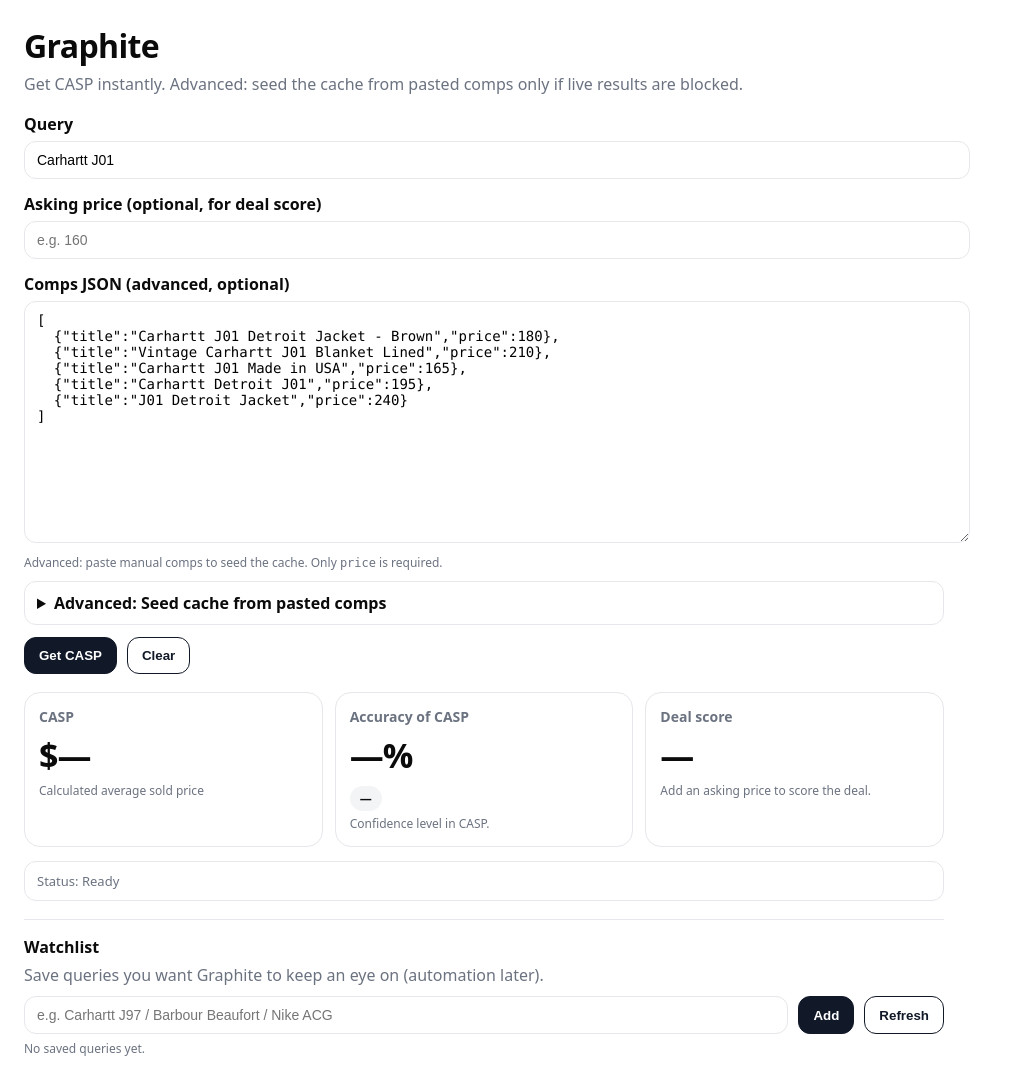
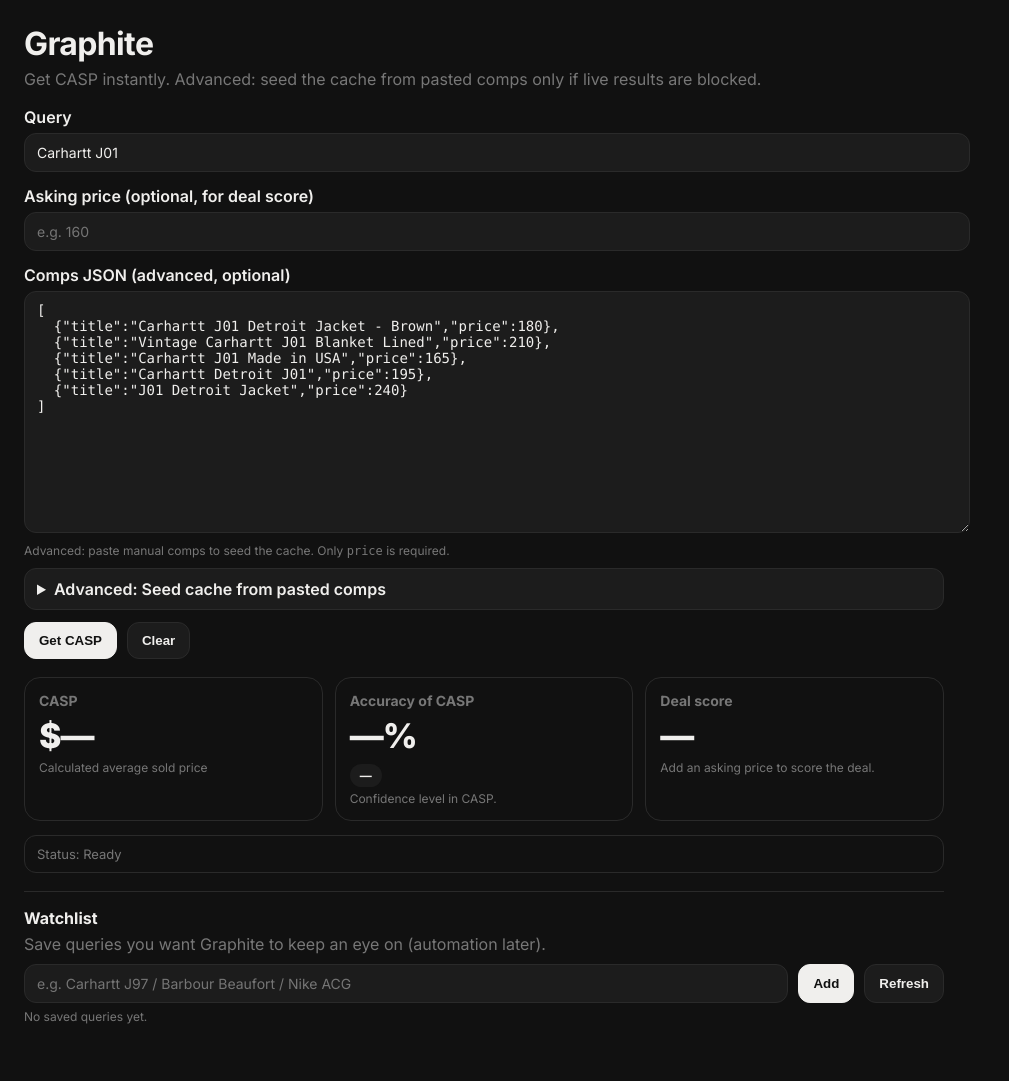
Before and after one commit to fergmag/Graphite, a Flask app: page / in a window 1280 px wide. Shown: the whole page, without its empty margins (0-1009 px from the left). After the commit the page ends 1024 px from the top, so only its background shows below. Run offline with Flask 3, Linux system fonts and the light colour scheme; data that the repository does not hold is empty.

Commit message:
dark mode, font, colors

```diff
--- a/app/templates/index.html
+++ b/app/templates/index.html
@@ -4,20 +4,24 @@
     <meta charset="utf-8" />
     <meta name="viewport" content="width=device-width,initial-scale=1" />
     <title>Graphite</title>
+    <link rel="preconnect" href="https://fonts.googleapis.com" />
+    <link rel="preconnect" href="https://fonts.gstatic.com" crossorigin />
+    <link href="https://fonts.googleapis.com/css2?family=Inter:wght@400;600;700;800&display=swap" rel="stylesheet" />
     <style>
       :root {
-        --bg: #ffffff;
-        --fg: #0b0b0b;
-        --muted: #6b7280;
-        --line: #e5e7eb;
-        --pill: #f3f4f6;
-        --btn: #111827;
-        --btnfg: #ffffff;
-        --btn2: #ffffff;
+        --bg: #111111;
+        --fg: #f0efed;
+        --muted: #777777;
+        --line: #2a2a2a;
+        --pill: #1c1c1c;
+        --btn: #f0efed;
+        --btnfg: #111111;
+        --btn2bg: #1c1c1c;
+        --btn2fg: #f0efed;
       }
 
       body {
-        font-family: system-ui, -apple-system, Segoe UI, Roboto, Arial, sans-serif;
+        font-family: 'Inter', system-ui, -apple-system, sans-serif;
         margin: 24px;
         max-width: 920px;
         color: var(--fg);
@@ -35,6 +39,9 @@
         border-radius: 12px;
         font-size: 14px;
         outline: none;
+        background: var(--pill);
+        color: var(--fg);
+        font-family: inherit;
       }
 
       textarea {
@@ -53,8 +60,9 @@
         font-weight: 600;
       }
       button.secondary {
-        background: var(--btn2);
-        color: var(--btn);
+        background: var(--btn2bg);
+        color: var(--btn2fg);
+        border-color: var(--line);
       }
       button:disabled { opacity: 0.6; cursor:not-allowed; }
 
@@ -65,7 +73,7 @@
         border: 1px solid var(--line);
         border-radius: 12px;
         padding: 10px 12px;
-        background: #fff;
+        background: var(--pill);
       }
       details.advanced summary {
         cursor: pointer;
@@ -125,7 +133,7 @@
         padding: 6px 10px;
         border-radius: 999px;
         border: 1px solid var(--line);
-        background: white;
+        background: var(--pill);
         color: var(--fg);
         font-weight: 700;
         cursor: pointer;
```
